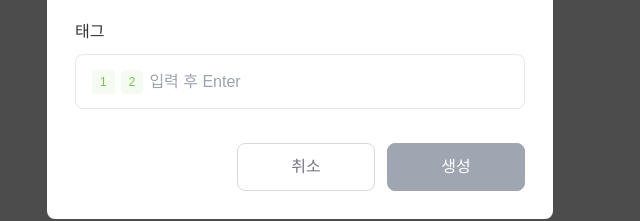
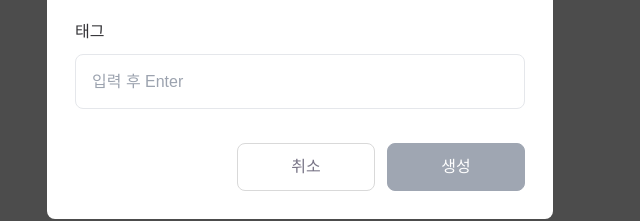
Before and after one commit to only-arrow-function/Taskify, a Next.js app: page /temporary-eansu in a window 1280 px wide. Shown: the part 541-762 px from the top of the page, without its empty margins (340-980 px from the left). Built offline with nearby package versions, Linux system fonts and the light colour scheme.

Commit message:
refactor [윤아영] : onBlur 함수 제거, tag 관리 함수 zustand create에 추가

```diff
--- a/components/modal/modal-new-todo.tsx
+++ b/components/modal/modal-new-todo.tsx
@@ -25,8 +25,8 @@ export interface StatesData {
 
 // columnId, assigneeUserId : 어디서 가져올까? columnId는 props로? assigneeUserId: useSWR?
 const ModalNewTodo = () => {
-  const { title, description, dueDate, tags, isFilled,
-    setTitle, setDescription, setDueDate, setTags } = useIsFormFilled();
+  const { title, description, dueDate, tags, isFilled, setTitle, setDescription, setDueDate, setAddTag, setRemoveTag } =
+    useIsFormFilled();
 
   const [isDisabled, setIsDisabled] = useState(true);
   const [formStates, setStates] = useState<StatesData>({
@@ -40,38 +40,11 @@ const ModalNewTodo = () => {
     imageUrl: '',
   });
 
-  const handleStateChange = (event: ChangeEvent, setter: () => void) => {
+  const handleStateChange = (event: ChangeEvent, setter: (value: string) => void) => {
     event.preventDefault();
-    setter(event.target.value); // 혹시 타입 에러 잡아주실 수 있을까요?
-  };
 
-  const handleBlur = () => {
-    if (isFilled) {
-      setIsDisabled(false);
-      return;
-    }
-
-    setIsDisabled(true);
-  };
-
-  const handleTagAdd = (newTag: string) => {
-    setStates((prevStates) => ({
-      ...prevStates,
-      tags: [...prevStates.tags, newTag],
-    }));
-
-    setIsDisabled(isFilled);
-  };
-
-  const handleTagRemove = () => {
-    setStates((prevStates) => ({
-      ...prevStates,
-      tags: prevStates.tags.slice(0, -1),
-    }));
-
-    if (formStates.tags.length < 2) {
-      setIsDisabled(true);
-    }
+    const target = event.target as HTMLInputElement;
+    setter(target.value);
   };
 
   const handleSubmit: FormEventHandler = async (e) => {
@@ -93,9 +66,7 @@ const ModalNewTodo = () => {
       <ModalNewTodoLayout>
         <ModalTitle>할 일 생성</ModalTitle>
         <form onSubmit={handleSubmit}>
-          <ManagerDropdown
-            placeholder="이름을 입력해 주세요"
-          />
+          <ManagerDropdown placeholder="이름을 입력해 주세요" />
           <InputField
             label="제목"
             type="text"
@@ -104,7 +75,6 @@ const ModalNewTodo = () => {
             name="title"
             value={title}
             onChange={(e) => handleStateChange(e, setTitle)}
-            onBlur={handleBlur}
           />
           <InputField
             label="설명"
@@ -114,7 +84,6 @@ const ModalNewTodo = () => {
             name="description"
             value={description}
             onChange={(e) => handleStateChange(e, setDescription)}
-            onBlur={handleBlur}
           />
           <InputField
             label="마감일"
@@ -124,18 +93,15 @@ const ModalNewTodo = () => {
             name="dueDate"
             value={dueDate}
             onChange={(e) => handleStateChange(e, setDueDate)}
-            onBlur={handleBlur}
           />
           <InputWithTag
             label="태그"
             id="tag"
             type="text"
             placeholder="입력 후 Enter"
-            name="tags"
             tags={tags}
-            onAddTag={handleTagAdd}
-            onRemoveTag={handleTagRemove}
-            onBlur={handleBlur}
+            onAddTag={setAddTag}
+            onRemoveTag={setRemoveTag}
           />
           {/* <InputWithImg
             label="이미지"
--- a/components/modal/todo/input-with-tag.tsx
+++ b/components/modal/todo/input-with-tag.tsx
@@ -6,21 +6,17 @@ const InputWithTag = ({
   id,
   type,
   placeholder,
-  name,
   tags,
   onAddTag,
   onRemoveTag,
-  onBlur,
 }: {
   id: string;
   label: string;
   type: string;
   placeholder: string;
-  name: string;
   tags: string[];
   onAddTag: (newTag: string) => void;
   onRemoveTag: () => void;
-  onBlur: () => void;
 }) => {
   const handleKeyDown: KeyboardEventHandler = (e) => {
     e.stopPropagation();
@@ -69,10 +65,8 @@ const InputWithTag = ({
           id={id}
           type={type}
           placeholder={placeholder}
-          name={name}
           onKeyDown={handleKeyDown}
-          className="flex-grow focus:outline-none"
-          onBlur={onBlur}
+          className="flex-grow w-3/12 focus:outline-none"
         />
       </div>
       <div className="flex w-full h-[1.5rem]" />
--- a/hooks/use-is-form-filled.ts
+++ b/hooks/use-is-form-filled.ts
@@ -5,7 +5,7 @@ import useFormStore from '@/store/form-store';
 
 export const useIsFormFilled = () => {
   const { title, description, dueDate, tags, isFilled,
-    setTitle, setDescription, setDueDate, setTags, setIsFilled } = useFormStore();
+    setTitle, setDescription, setDueDate, setAddTag, setRemoveTag, setIsFilled } = useFormStore();
   const formStates = { title, description, dueDate, tags }
 
   useEffect(() => {
@@ -18,5 +18,5 @@ export const useIsFormFilled = () => {
   }, [title, description, dueDate, tags]);
 
   return { title, description, dueDate, tags, isFilled,
-    setTitle, setDescription, setDueDate, setTags }
+    setTitle, setDescription, setDueDate,  setAddTag, setRemoveTag }
 }
--- a/store/form-store.ts
+++ b/store/form-store.ts
@@ -10,8 +10,9 @@ const useFormStore = create(set => ({
   dueDate: '',
   setDueDate: (newDueDate: string) => set(() => ({ dueDate: newDueDate })),
 
-  tags: ["1", "2"],
-  setTags: (newTags: string[]) => set(() => ({ title: newTags })),
+  tags: [],
+  setAddTag: (newTag: string) => set(({ tags }) => ({ tags: [...tags, newTag] })),
+  setRemoveTag: () => set(({ tags }) => ({ tags: tags.slice(0, -1) })),
 
   // imageUrl: '',
   // setImageUrl: (newImageUrl: string) => set(() => ({ imageUrl: newImageUrl })),
```
